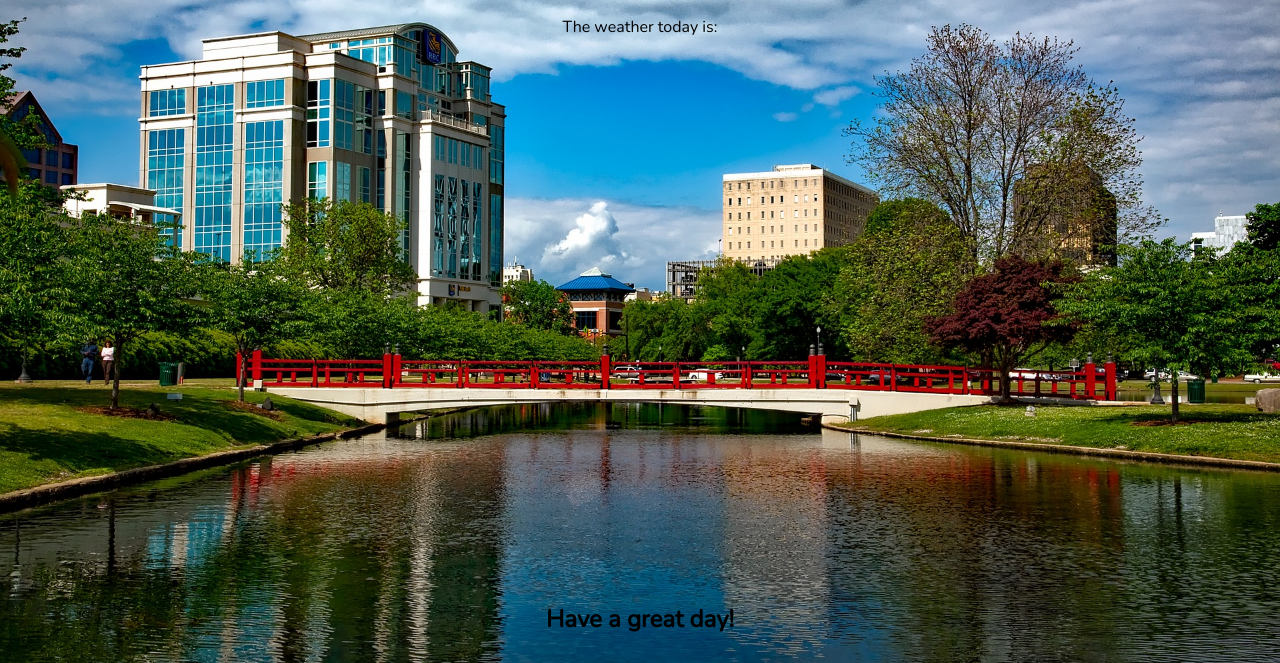
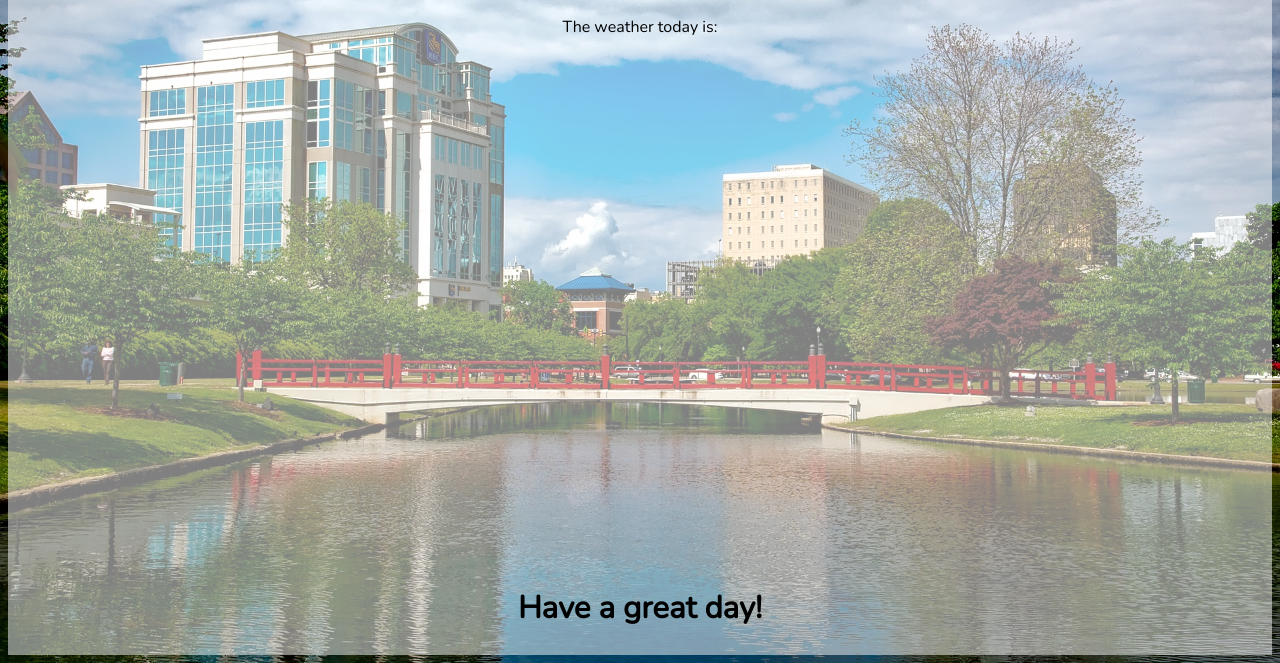
Before and after one commit to movealongg/m14-hw11-northington_aliyah, a website: page index.html in a window 1280 px wide. Shown: the part 137-800 px from the top of the page. Drawn offline with nearby package versions, Linux system fonts and the light colour scheme.

Commit message:
Add a transparent background

```diff
--- a/index.html
+++ b/index.html
@@ -10,7 +10,7 @@
 	<link rel="stylesheet" href="main.css" />
 </head>
 
-	<body class="Site">
+	<body class="Site transparent-bg">
 		<header>
 			<h1>Hello.<br/> Welcome to: Madison.</h1>
 		</header>
--- a/main.css
+++ b/main.css
@@ -26,3 +26,11 @@ body{
 .Site-content {
 	flex: 1;
 }
+
+footer{
+	font-size: 1.3rem;
+}
+
+.transparent-bg{
+	background: rgba(255, 255, 255, 0.5);
+}
```
